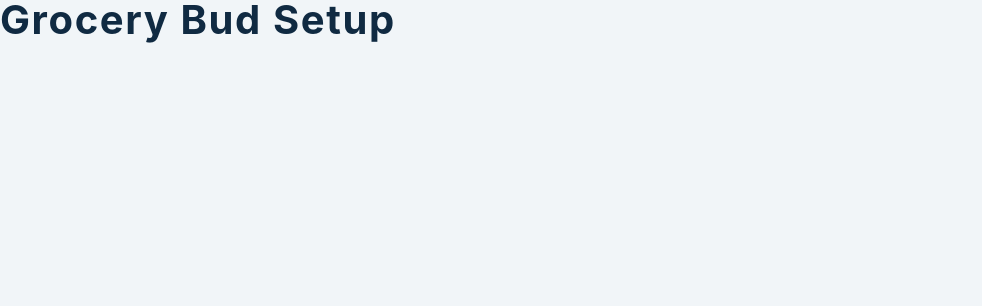
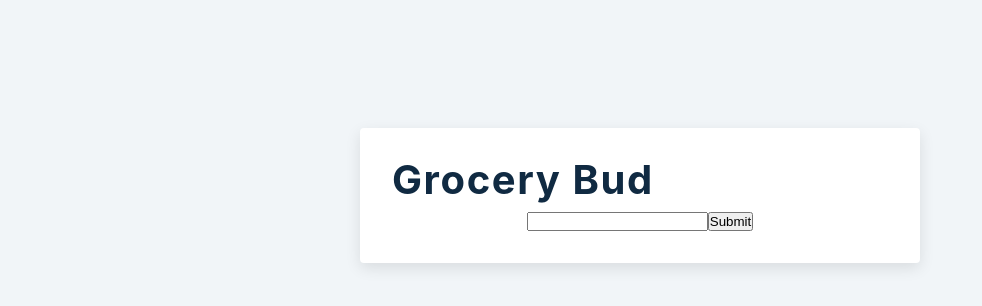
Before and after one commit to NStro03/GroceryBud-React, a React (Create React App) app: page / in a window 1280 px wide. Shown: the top 306 px of the page, without its empty margins (0-982 px from the left). Built offline with nearby package versions, Linux system fonts and the light colour scheme.

Commit message:
Add functionality of Dynamic List implemented

```diff
--- a/src/App.js
+++ b/src/App.js
@@ -3,7 +3,34 @@ import List from './List'
 import Alert from './Alert'
 
 function App() {
-  return <h2>grocery bud setup</h2>
+  const [currentInput, setCurrentInput] = useState("");
+  const [itemList, setItemList] = useState([]);
+  const [itemCreatedCount, setItemCreatedCount] = useState(1);
+
+  const submitHandler = (e) => {
+    e.preventDefault();
+    console.log("Item submitted: " + currentInput);
+    setItemList([...itemList, { text: currentInput, id: itemCreatedCount }])
+    setItemCreatedCount(preVal => preVal+1);
+    setCurrentInput("");
+  }
+
+  return (
+    <section className='section-center'>
+      <h2>Grocery Bud</h2>
+      <form className='form' onSubmit={submitHandler}>
+        <div className='form-control'>
+          <input id='itemToAdd'
+          type='text'
+          value={currentInput}
+          onChange={(e) => setCurrentInput(e.target.value)}
+          />
+          <button>Submit</button>
+        </div>
+      </form>
+      <List items={itemList} />
+    </section>
+  )
 }
 
 export default App
--- a/src/List.js
+++ b/src/List.js
@@ -1,7 +1,15 @@
 import React from 'react'
 import { FaEdit, FaTrash } from 'react-icons/fa'
-const List = () => {
-  return <h2>list component</h2>
+function List({items}){
+
+  const listItems = items.map((item) => {
+    return <div key={item.id}>{item.text}</div>
+  })
+
+  return (
+    <div>{listItems}</div>
+
+  )
 }
 
 export default List
```
Also changed, not shown: 2 other files (tests, documents, lock files or other folders).
